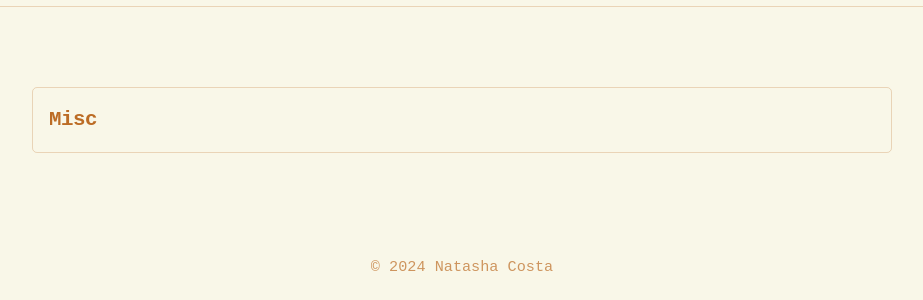
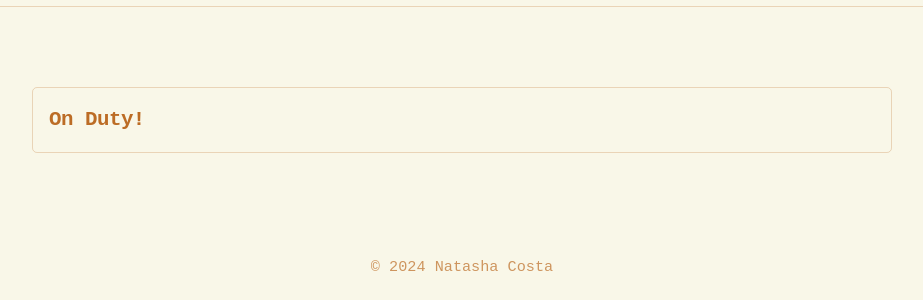
Before and after one commit to AstroNatasha/AstroNatasha.github.io, a Jekyll site: the page built from pictures.html, in a window 1280 px wide. Shown: the part 166-466 px from the top of the page, without its empty margins (178-1101 px from the left). Built offline with Jekyll 4.4.1, drawn with Linux system fonts in a browser that asks for light colours.

Commit message:
Update Galerias “albums”

```diff
--- a/_data/galleries.yml
+++ b/_data/galleries.yml
@@ -1,8 +1,4 @@
 albums:
-  - name: Misc
+  - name: On Duty!
     folder: misc
-    photos:
-      - file: wikigurl.jpeg
-        caption: ""
-      - file: galaxia.png
-        caption: ""
+    photos: []
```
